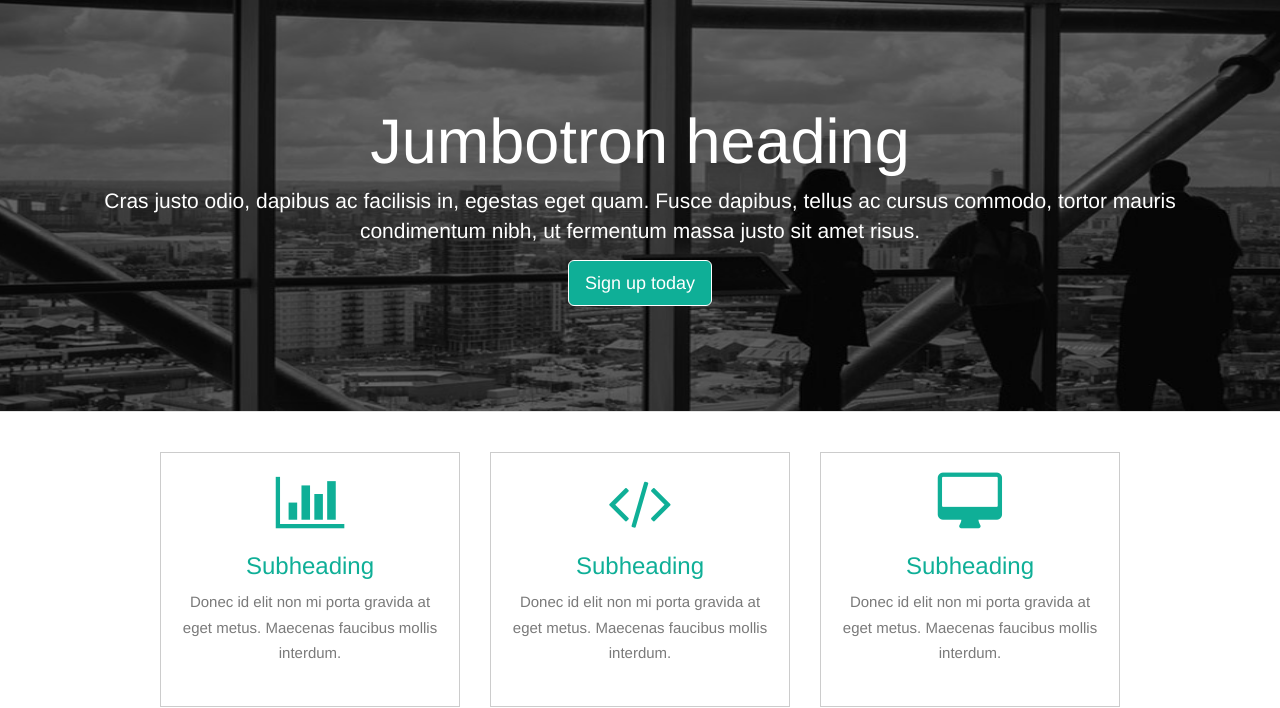
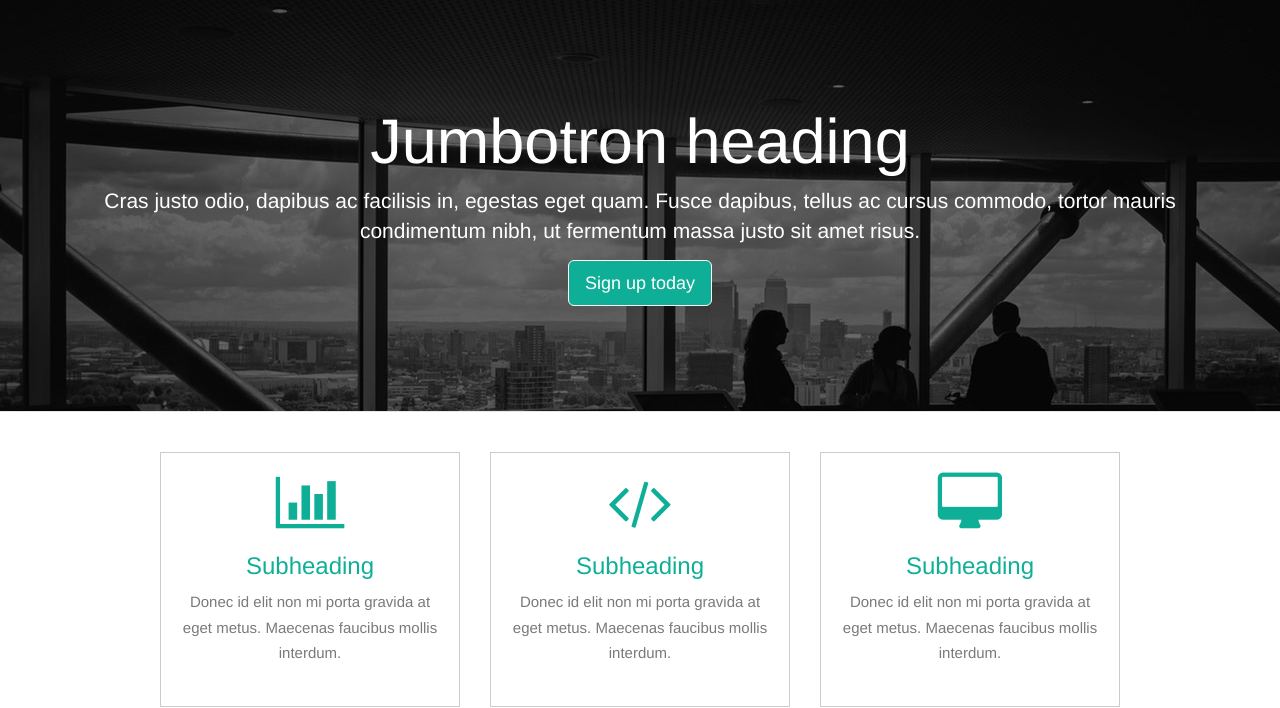
Before and after one commit to SPC7RE/FE-Business-Startup, a plain HTML site: page index.html in a window 1280 px wide. Shown: the part 99-807 px from the top of the page. Drawn offline with Linux system fonts and the light colour scheme.

Commit message:
Update index.html

```diff
--- a/index.html
+++ b/index.html
@@ -32,7 +32,7 @@
       </div>
     </div>
 
-      <div class="jumbotron">
+      <div style="background: url('img/Showcase.jpg') 0 -80px;" class="jumbotron">
         <div class="container">
           <h1>Jumbotron heading</h1>
           <p class="lead">Cras justo odio, dapibus ac facilisis in, egestas eget quam. Fusce dapibus, tellus ac cursus commodo, tortor mauris condimentum nibh, ut fermentum massa justo sit amet risus.</p>
```
